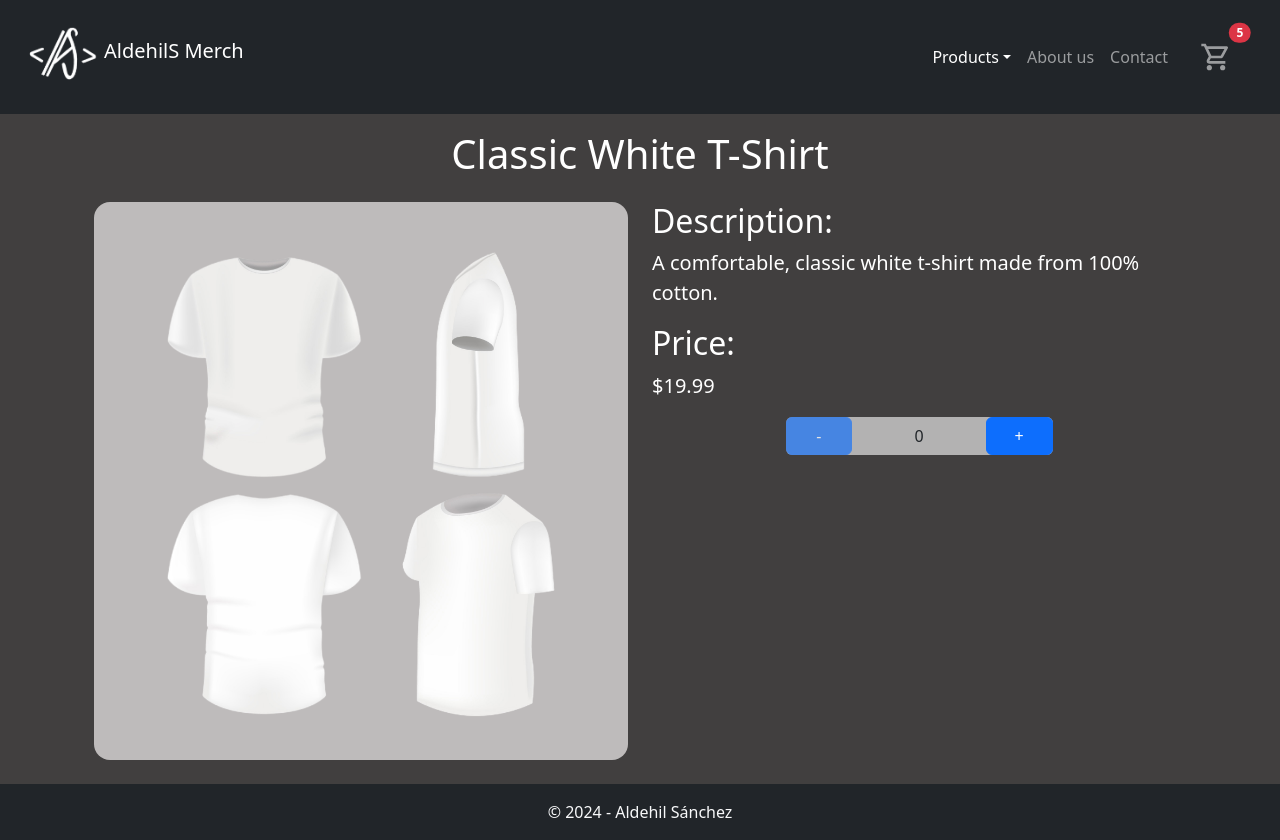
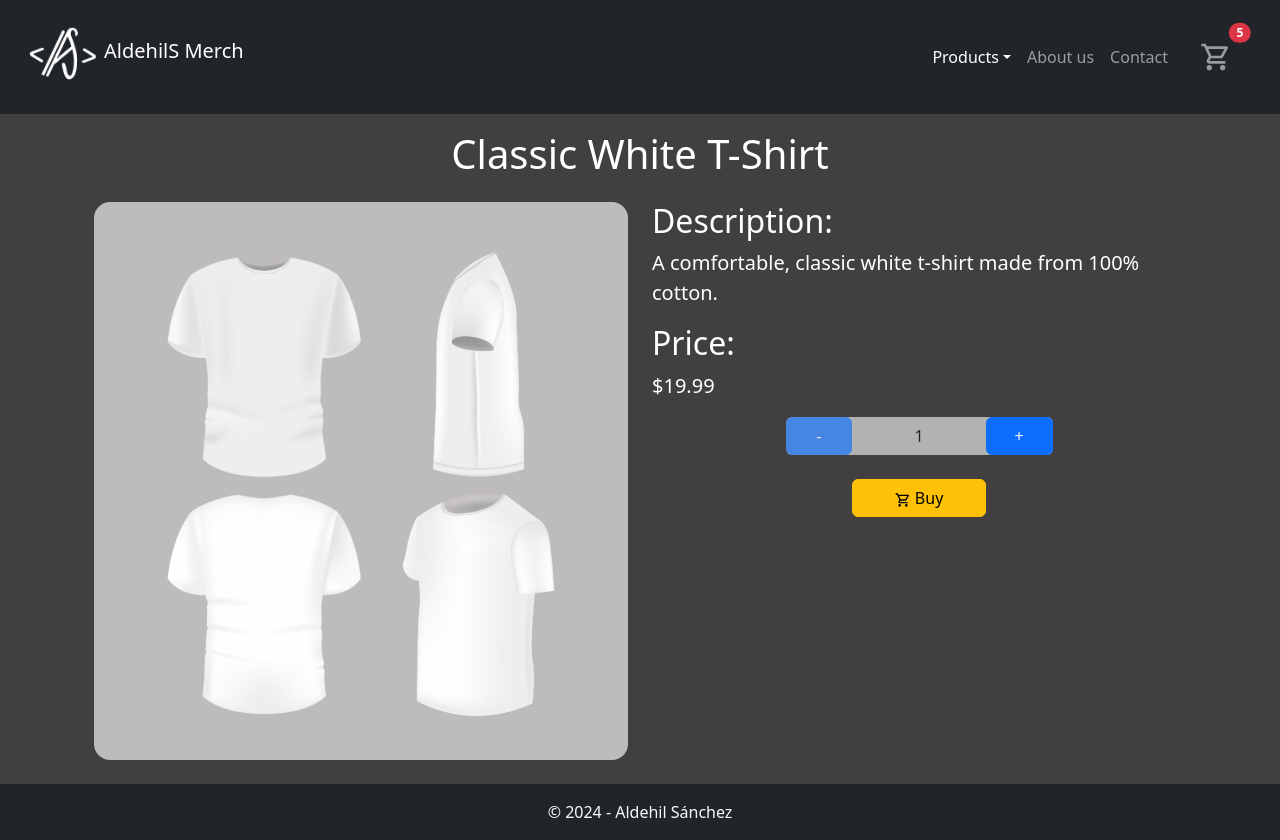
Before and after one commit to AldehilS/react-course-coderhouse, a React (Vite) app: page /item/1 in a window 1280 px wide. Built offline with nearby package versions, Linux system fonts and the light colour scheme.

Commit message:
Add AddItemButton component, obtain the product info and quantity

```diff
--- /dev/null
+++ b/src/components/AddItemButton.jsx
@@ -0,0 +1,15 @@
+import { MdOutlineShoppingCart } from "react-icons/md";
+export default function AddItemButton({ productQuantity, productId }) {
+  function handleAddToCart() {
+    console.log(`Added ${productQuantity} of product ${productId} to cart`);
+  }
+
+  return (
+    <button
+      className="btn btn-warning w-25 align-self-center my-4"
+      onClick={handleAddToCart}
+    >
+      <MdOutlineShoppingCart /> Buy
+    </button>
+  );
+}
--- a/src/components/ItemDetail.jsx
+++ b/src/components/ItemDetail.jsx
@@ -1,7 +1,13 @@
+import AddItemButton from "./AddItemButton";
 import Description from "./Description";
 import ItemQuantitySelector from "./ItemQuantitySelector";
 
-export default function ItemDetail({ product, baseURL }) {
+export default function ItemDetail({
+  product,
+  baseURL,
+  productQuantity,
+  setProductQuantity,
+}) {
   return (
     <>
       <main className="flex-grow-1 d-flex flex-column align-items-center">
@@ -16,9 +22,18 @@ export default function ItemDetail({ product, baseURL }) {
             />
           </div>
           <div className="d-flex flex-column col-12 col-md-6">
-            <Description description={product.description} price={product.price} />
-            <ItemQuantitySelector />
-            {/** TODO: Implement an add to cart button component */}
+            <Description
+              description={product.description}
+              price={product.price}
+            />
+            <ItemQuantitySelector
+              productQuantity={productQuantity}
+              setProductQuantity={setProductQuantity}
+            />
+            <AddItemButton
+              productQuantity={productQuantity}
+              productId={product.id}
+            />
           </div>
         </div>
       </main>
--- a/src/components/ItemQuantitySelector.jsx
+++ b/src/components/ItemQuantitySelector.jsx
@@ -1,16 +1,15 @@
-import { useState } from "react";
-
-export default function ItemQuantitySelector() {
-  const [quantity, setQuantity] = useState(0);
-
+export default function ItemQuantitySelector({
+  productQuantity,
+  setProductQuantity,
+}) {
   function handleDecrement() {
-    if (quantity > 0) {
-      setQuantity(quantity - 1);
+    if (productQuantity > 0) {
+      setProductQuantity(productQuantity - 1);
     }
   }
 
   function handleIncrement() {
-    setQuantity(quantity + 1);
+    setProductQuantity(productQuantity + 1);
   }
 
   return (
@@ -19,14 +18,16 @@ export default function ItemQuantitySelector() {
       style={{ backgroundColor: "rgba(255,255,255,0.6)" }}
     >
       <button
-        className={`btn btn-primary w-25 ${quantity === 0 ? "disabled" : ""}`}
+        className={`btn btn-primary w-25 ${
+          productQuantity <= 1 ? "disabled" : ""
+        }`}
         w-25
         style={{ minWidth: "40px" }}
         onClick={handleDecrement}
       >
         -
       </button>
-      <span className="mx-3">{quantity}</span>
+      <span className="mx-3">{productQuantity}</span>
       <button
         className="btn btn-primary w-25"
         style={{ minWidth: "40px" }}
--- a/src/components/itemDetailContainer.jsx
+++ b/src/components/itemDetailContainer.jsx
@@ -6,6 +6,7 @@ export default function ItemDetailContainer() {
   const { id } = useParams();
   const baseURL = import.meta.env.BASE_URL;
   const [product, setProduct] = useState({});
+  const [productQuantity, setProductQuantity] = useState(1);
 
   useEffect(() => {
     fetch(`${baseURL}products.json`)
@@ -13,7 +14,9 @@ export default function ItemDetailContainer() {
         return response.json();
       })
       .then((data) => {
-        const productFiltered = data.find((product) => product.id.toString() === id);
+        const productFiltered = data.find(
+          (product) => product.id.toString() === id
+        );
         setProduct(productFiltered);
       })
       .catch((error) => {
@@ -23,7 +26,12 @@ export default function ItemDetailContainer() {
 
   return (
     <>
-      <ItemDetail product={product} baseURL={baseURL} />
+      <ItemDetail
+        product={product}
+        baseURL={baseURL}
+        productQuantity={productQuantity}
+        setProductQuantity={setProductQuantity}
+      />
     </>
   );
 }
```
